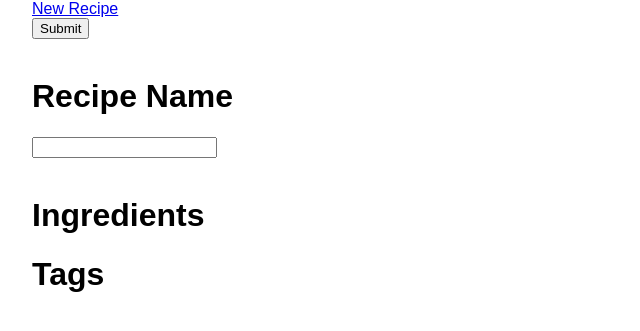
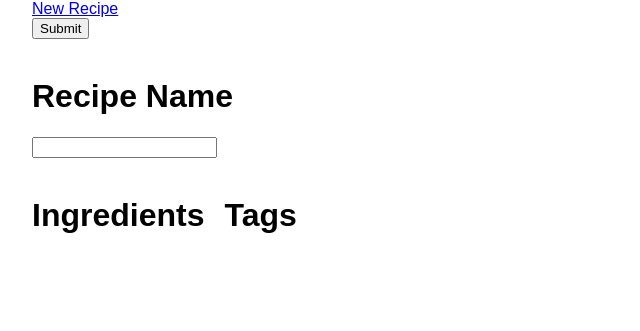
Before and after one commit to eChadwick/django_RecipeBox, a Django app: page / in a window 1280 px wide. Shown: the top 331 px of the page, without its empty margins (0-640 px from the left). Run offline with Django 3.2, Linux system fonts and the light colour scheme; data that the repository does not hold is empty.

Commit message:
put tags next to ingredients on recipe search page

```diff
--- a/recipe_app/templates/recipe_app/recipe_search.html
+++ b/recipe_app/templates/recipe_app/recipe_search.html
@@ -12,17 +12,23 @@
     {% csrf_token %}
     <h1>Recipe Name</h1>
     {{ recipe_name.recipe_name }}<br><br>
+    <div class='content-flex'>
+        <div>
             <h1>Ingredients</h1>
             {% for i in ingredients %}
             <div class='ingredient-inclusion-form'>
                 {{ i }}
             </div>
             {% endfor %}
+        </div>
+        <div>
             <h1>Tags</h1>
             {% for i in tag_select %}
             <div class='tag-selection-form'>
                 {{ i }}
             </div>
             {% endfor %}
+        </div>
+    </div>
 </form>
 {% endblock %}
```
Also changed, not shown: 1 other file. Lines whose indentation alone changed are shown as unchanged.
